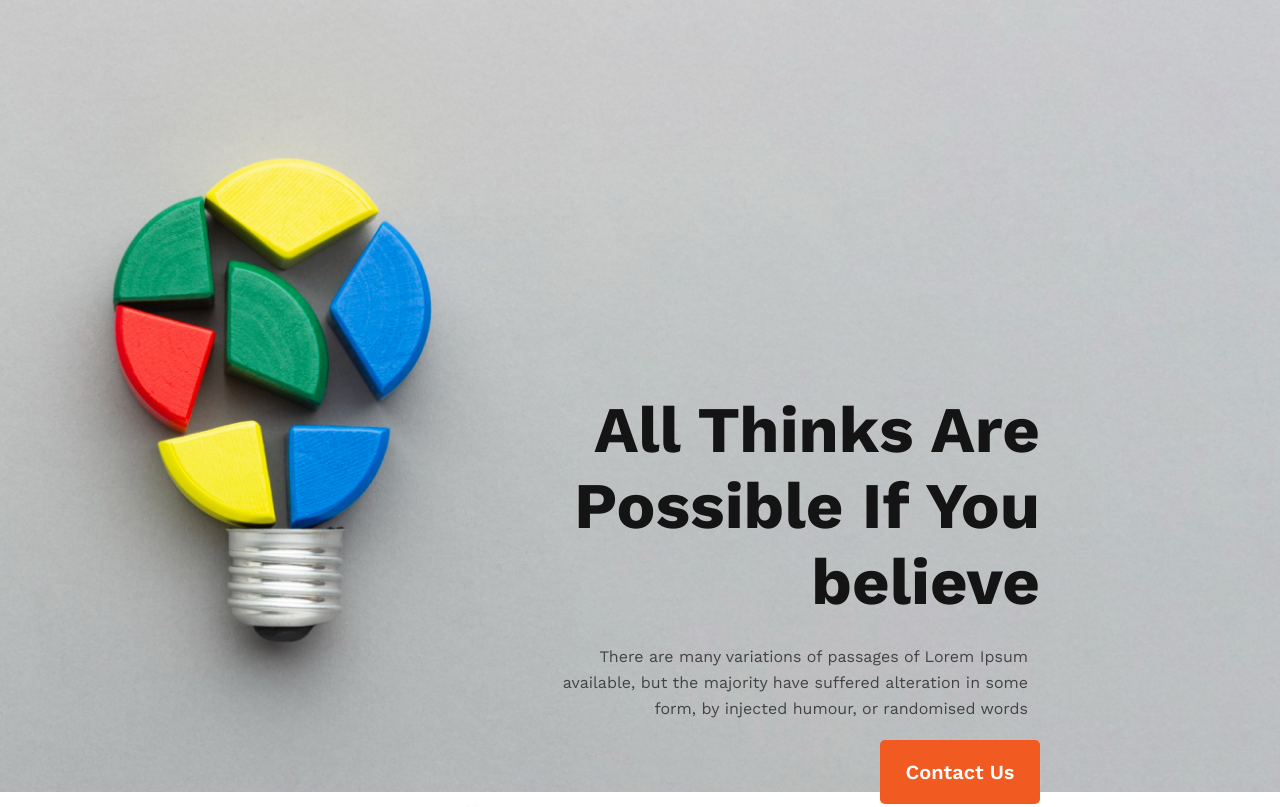
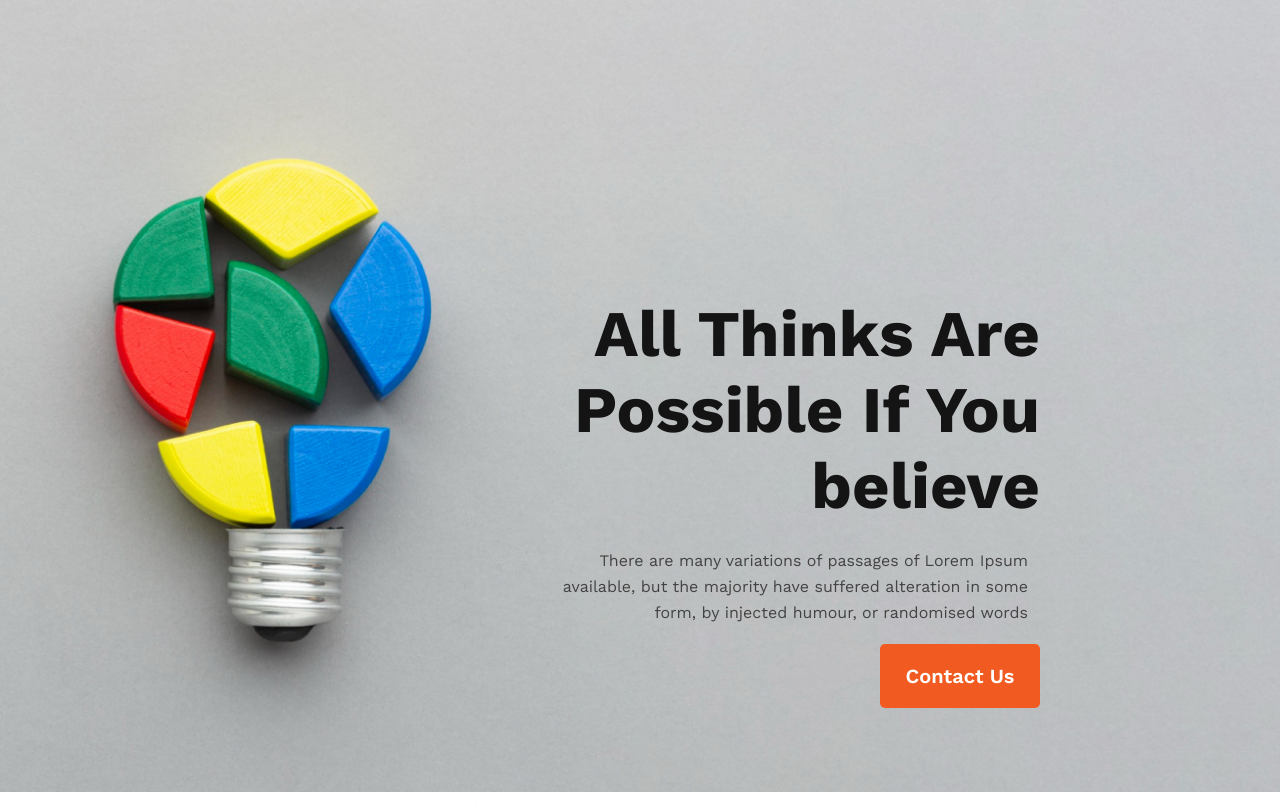
Before and after one commit to rafimd422/newYearNewMe, a plain HTML site: page index.html in a window 1280 px wide. Shown: the top 807 px of the page. Drawn offline with nearby package versions, Linux system fonts and the light colour scheme.

Commit message:
updated frontpage padding

```diff
--- a/style.css
+++ b/style.css
@@ -16,7 +16,7 @@ header {
     display: flex;
     flex-direction: column;
     margin-right: 20px;
-    padding-top: 296px;
+    padding-top: 200px;
     padding-right: 220px;
 }
 @media only screen and (max-width: 1200px){
```
